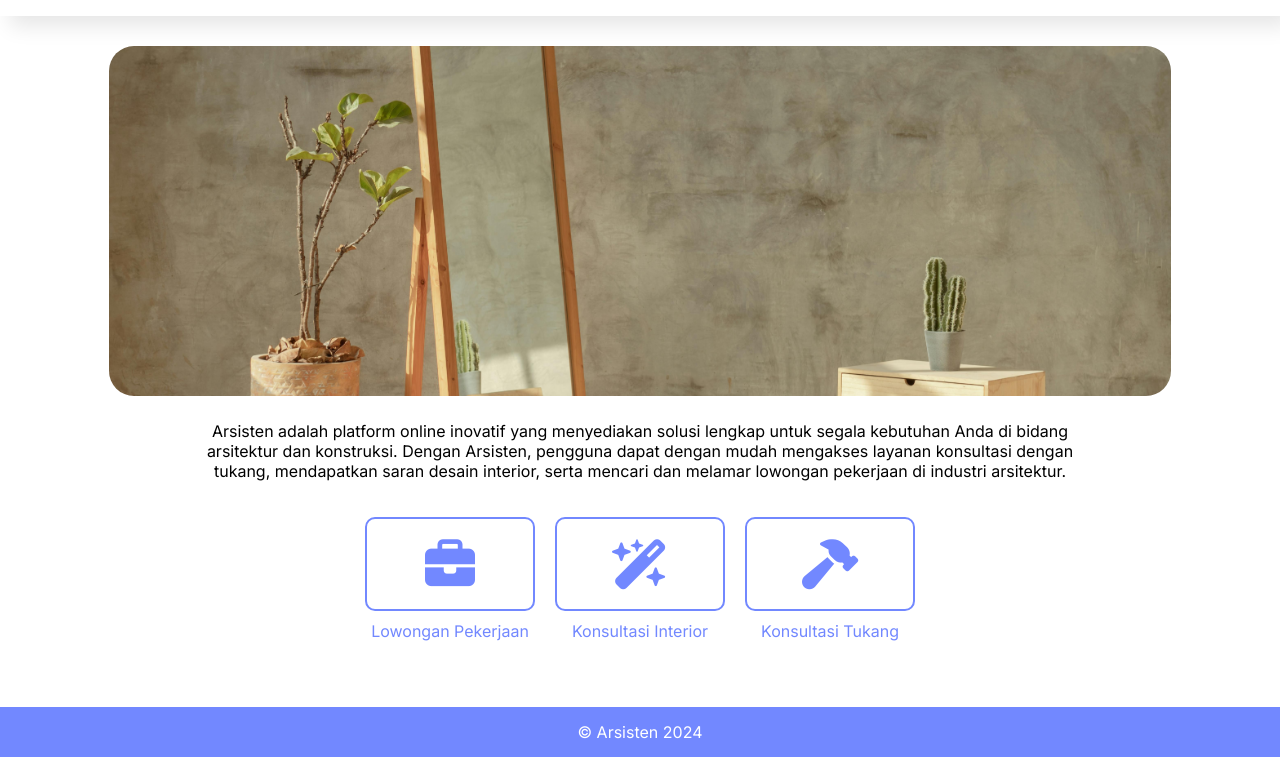
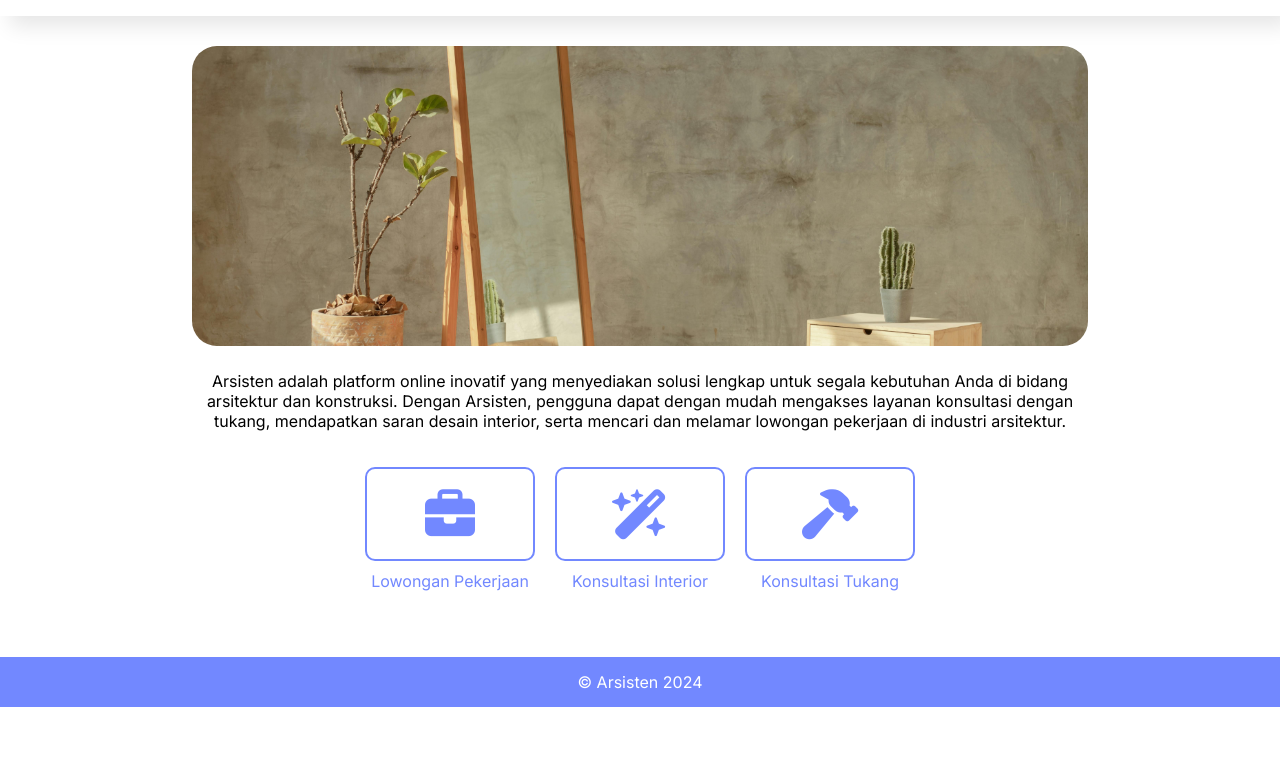
Before and after one commit to moch-ilyas-saktiono-putra/arsiten, a plain HTML site: page index.html in a window 1280 px wide. Shown: the part 59-816 px from the top of the page. Drawn offline with Linux system fonts and the light colour scheme.

Commit message:
fixing banner

```diff
--- a/css/homePage.css
+++ b/css/homePage.css
@@ -60,8 +60,8 @@ body {
 }
 
 .banner img {
-  width: 83%;
-  height: 350px;
+  width: 70%;
+  height: 300px;
   object-fit: cover;
   border-radius: 25px;
 }
```
